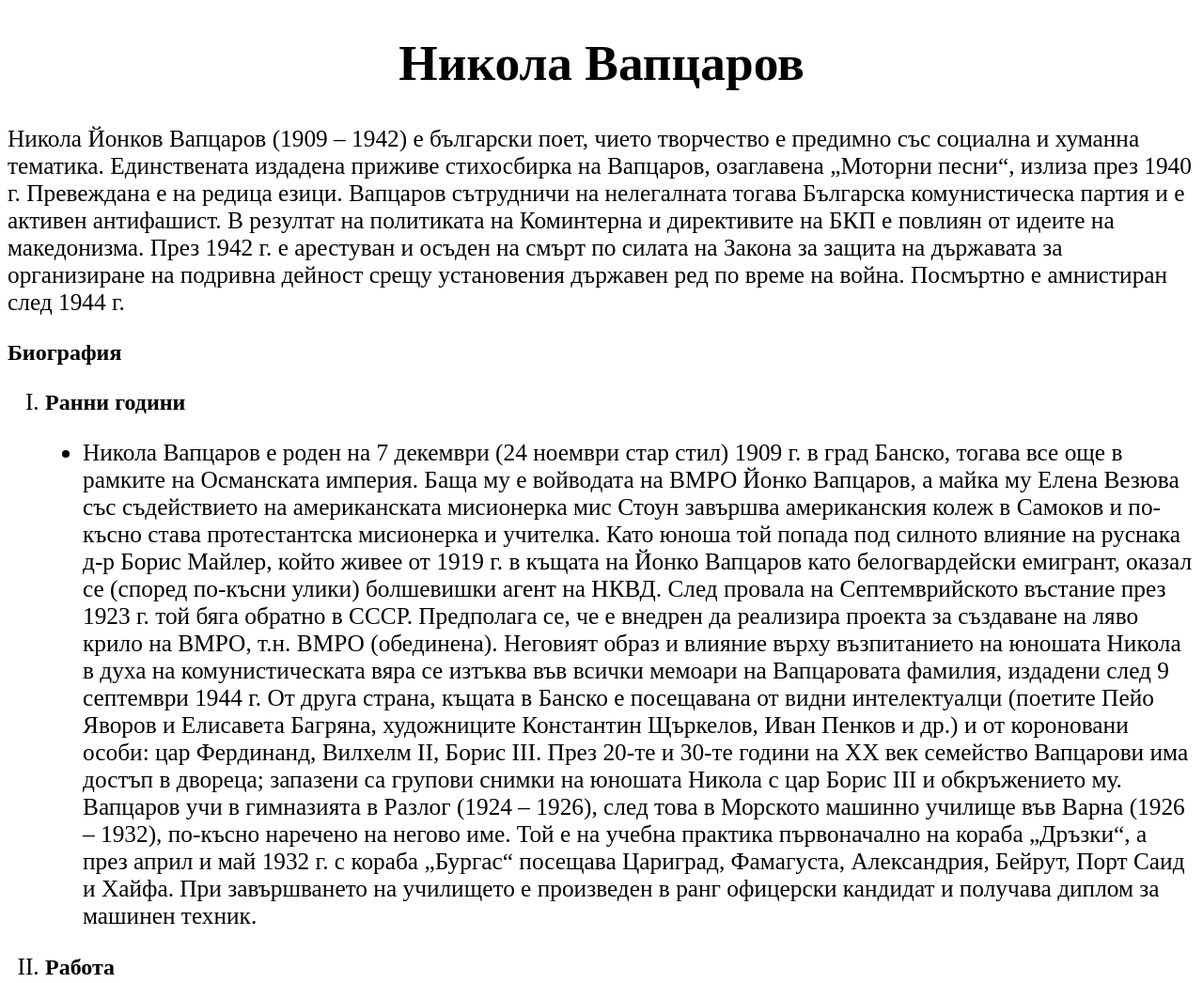
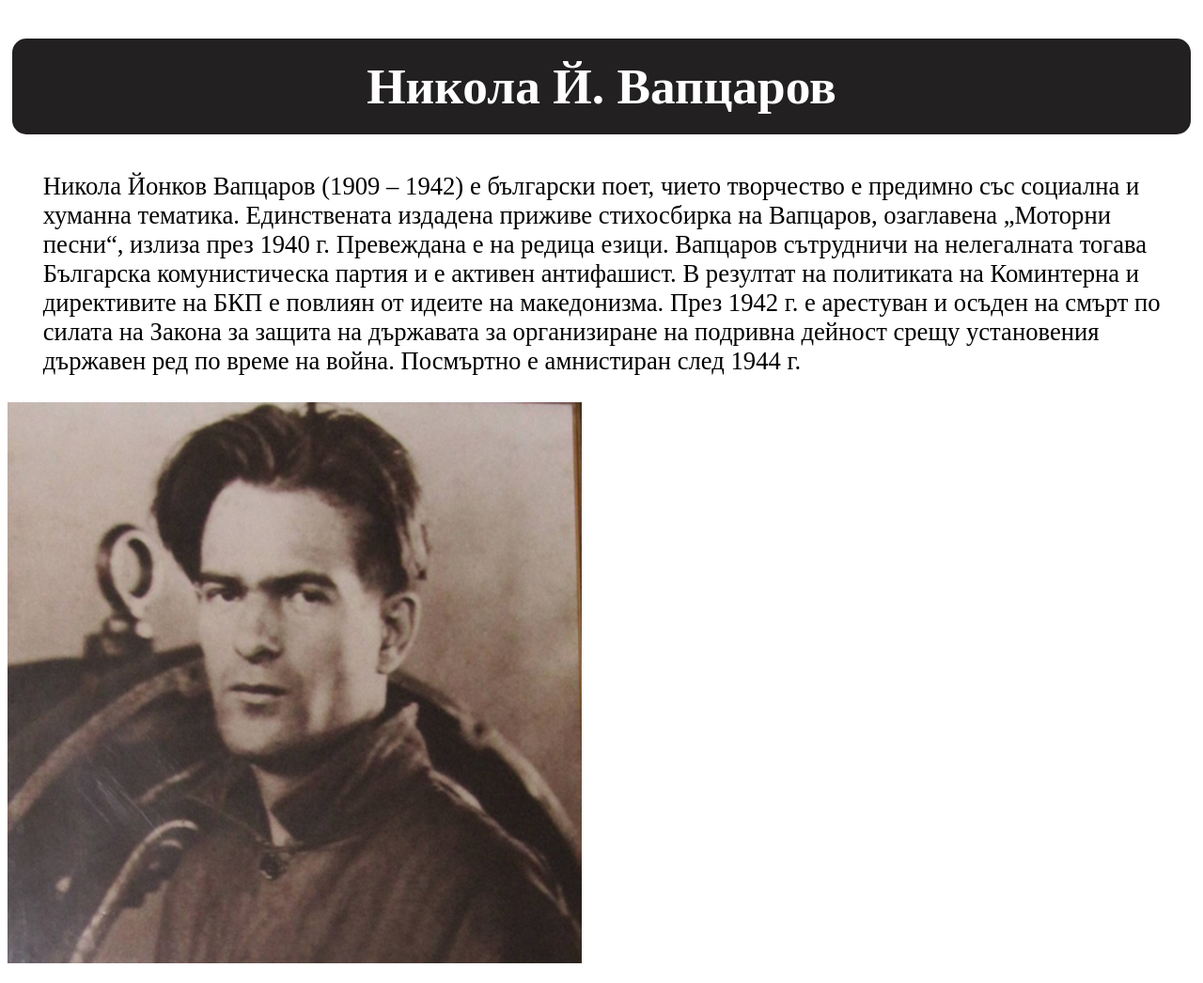
Before and after one commit to CoolCapy76/Nikola-Vapcarov, a plain HTML site: page index.html in a window 1280 px wide. Shown: the top 1046 px of the page at 94% size. Drawn offline with Linux system fonts and the light colour scheme.

Commit message:
Add files via upload

```diff
--- a/index.html
+++ b/index.html
@@ -8,9 +8,12 @@
     <title>Никола Вапцаров</title>
 </head>
 <body>
-    <h1 id="заглавие">Никола Вапцаров</h1>
+
+    <h1 id="заглавие">Никола Й. Вапцаров</h1>
     <p>Никола Йонков Вапцаров (1909 – 1942) е български поет, чието творчество е предимно със социална и хуманна тематика. Единствената издадена приживе стихосбирка на Вапцаров, озаглавена „Моторни песни“, излиза през 1940 г. Превеждана е на редица езици. Вапцаров сътрудничи на нелегалната тогава Българска комунистическа партия и е активен антифашист. В резултат на политиката на Коминтерна и директивите на БКП е повлиян от идеите на македонизма. През 1942 г. е арестуван и осъден на смърт по силата на Закона за защита на държавата за организиране на подривна дейност срещу установения държавен ред по време на война. Посмъртно е амнистиран след 1944 г.
     </p>
+
+    <img class="portrait" src="portrait.png" alt="portrait of nikola vapcarov">
 
 
     <h2>Биография</h2><ol id="био">
@@ -58,11 +61,12 @@
         <h2>Творчество</h2>
         <p>Вапцаров редактира вестник „Литературен критик“ (1941). Публикува във вестниците „Кормило“ (1936), „Нова камбана“ (1937), „Светлоструй“ (1939), „София“ (1941), сп. „Занаятчийска беседа“ (1937 – 41) и др. През 1937 г. печели конкурс на сп. „Летец“ за художествено произведение с въздухоплавателен сюжет със стихотворението си „Романтика“. Приживе Вапцаров издава само една стихосбирка – „Моторни песни“ (1940) – под името Никола Йонков. Освен това пише пътеписи, разкази, критика, произведения за деца и една пиеса. Някои от материалите са публикувани в периодичния печат, но най-много е издаван след смъртта си.
 
-        <div class="текстове">
+
             <h2>Стихосбирка: „Моторни песни“</h2>
             <ol>
             <li><h3>Стихотворения:</h3> </li>
             <ul>
+                <div class="текстове">
                 <li>„Вяра“,</li>
                 <li>„Двубой“, </li>
                 <li>„Пролет“,</li>
@@ -76,13 +80,15 @@
                 <li>„Хроника“, </li>
                 <li>„Борбата е безмилостно жестока“,</li>
                 <li>„Прощално“ и др.</li>
+                </div>
             </ul>
 
                 <li>
                     <h3>Драма:</h3>
                 </li>
                 <ul>
-                    <li>Вълната, която бучи и др.</li>
+
+                    <li class="текстове">Вълната, която бучи и др.</li>
                 </ul>
             </ol>
         </div>
@@ -105,6 +111,7 @@
 
                 <h2>Памет</h2>
 
+                <div class="памет">
                 <ul>
                     <li>
                         <h3>Награди</h3>
@@ -136,6 +143,7 @@
 
                     </li>
                 </ul>
+                </div>
 
     </body>
 </html>
--- a/style.css
+++ b/style.css
@@ -1,28 +1,55 @@
 #заглавие {
     text-align: center;
     font-size: 40pt;
+    background-color: rgb(34, 32, 32);
+    color: rgb(255, 255, 255);
+    border-radius: 20px;
+    border-style: solid;
+    border-width: 5px;
+    padding: 20px;
+
 }
 
 p {
-    font-size: 19pt;
+    font-size: 20pt;
+    margin-left: 1cm;
 }
 
-li {
-    font-size: 19pt;
+h2 , h3 {
+    font-family: 'Times New Roman', Times, serif;
+    font-style: italic;
+    font-weight: bold;
+    font-size: 22pt;
+}
+
+h2 {
+    margin-left: 2cm;
+}
+
+ul{
+    list-style-type: disc;
+    list-style-position: outside;
+    border-radius: 20px;
+    border-style: solid;
+    border-width: 5px;
+    padding: 20px;
 
 }
 
-h3 {
-    font-size: 18pt;
-}
-
-ul {
-    list-style-type: disc;
+#био {
+    list-style: upper-roman;
 
 }
 
+div.текстове , .текстове{
+    font-size: 20pt;
+    text-align: center;
+    list-style: none;
 
 
-#био{
-    list-style: upper-roman;
 }
+
+.portrait {
+
+
+}
```
Also changed, not shown: portrait.png (added).
